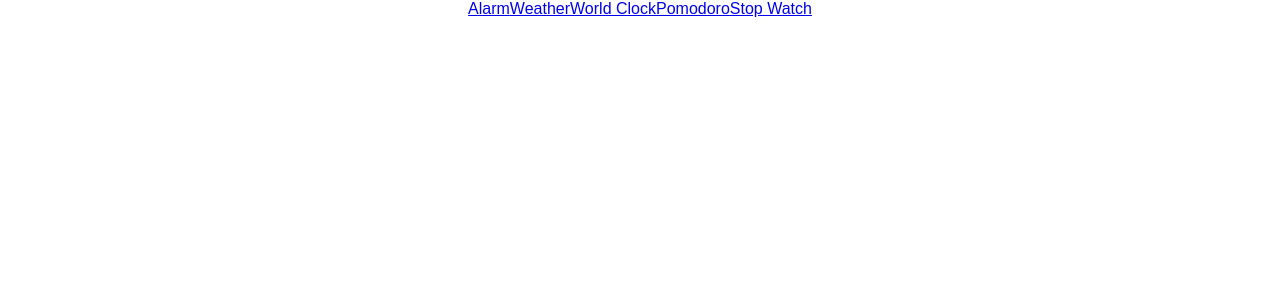
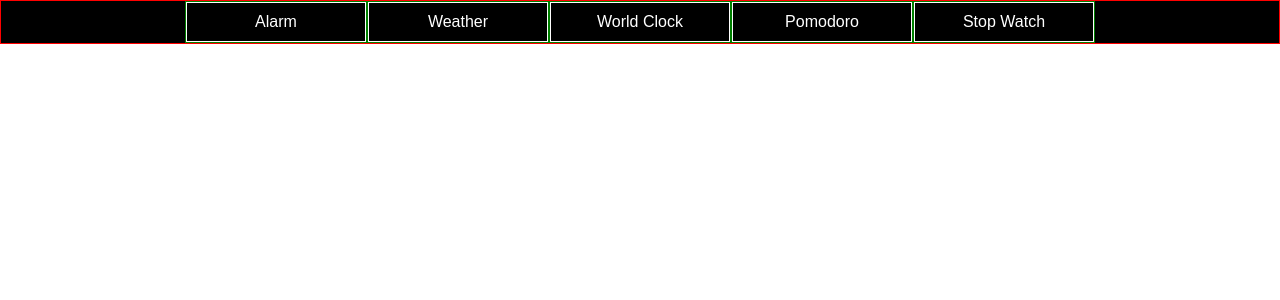
Before and after one commit to dpark926/my_momentum, a React (Create React App) app in the folder countdown_alarm_client/: page / in a window 1280 px wide. Shown: the top 300 px of the page. Built offline with nearby package versions, Linux system fonts and the light colour scheme.

Commit message:
add NavBar styles

```diff
--- a/countdown_alarm_client/src/components/NavBar.js
+++ b/countdown_alarm_client/src/components/NavBar.js
@@ -1,14 +1,17 @@
 import React from 'react'
 import { Link } from 'react-router-dom'
+import '../styles/NavBar.css'
 
 function NavBar () {
   return (
-    <div>
-      <Link to="alarm" className='navbar-category'>Alarm</Link>
-      <Link to="weather" className='navbar-category'>Weather</Link>
-      <Link to="worldclock" className='navbar-category'>World Clock</Link>
-      <Link to="pomodoro" className='navbar-category'>Pomodoro</Link>
-      <Link to="stopwatch" className='navbar-category'>Stop Watch</Link>
+    <div className="navbar">
+      <div className="navbar-wrapper">
+        <Link to="alarm" className='navbar-link'><div className="navbar-category">Alarm</div></Link>
+        <Link to="weather" className='navbar-link'><div className="navbar-category">Weather</div></Link>
+        <Link to="worldclock" className='navbar-link'><div className="navbar-category">World Clock</div></Link>
+        <Link to="pomodoro" className='navbar-link'><div className="navbar-category">Pomodoro</div></Link>
+        <Link to="stopwatch" className='navbar-link'><div className="navbar-category">Stop Watch</div></Link>
+      </div>
     </div>
   )
 }
--- a/countdown_alarm_client/src/styles/NavBar.css
+++ b/countdown_alarm_client/src/styles/NavBar.css
@@ -0,0 +1,25 @@
+.navbar {
+  background-color: black;
+}
+
+.navbar-wrapper {
+  border: 1px solid red;
+}
+
+.navbar-link {
+  border: 1px solid green;
+  display: inline-block;
+  width: 180px;
+  text-decoration: none;
+}
+
+.navbar-link:hover {
+  background-color: gray;
+}
+
+.navbar-category {
+  border: 1px solid white;
+  color: white;
+  padding: 10px 40px;
+
+}
```
